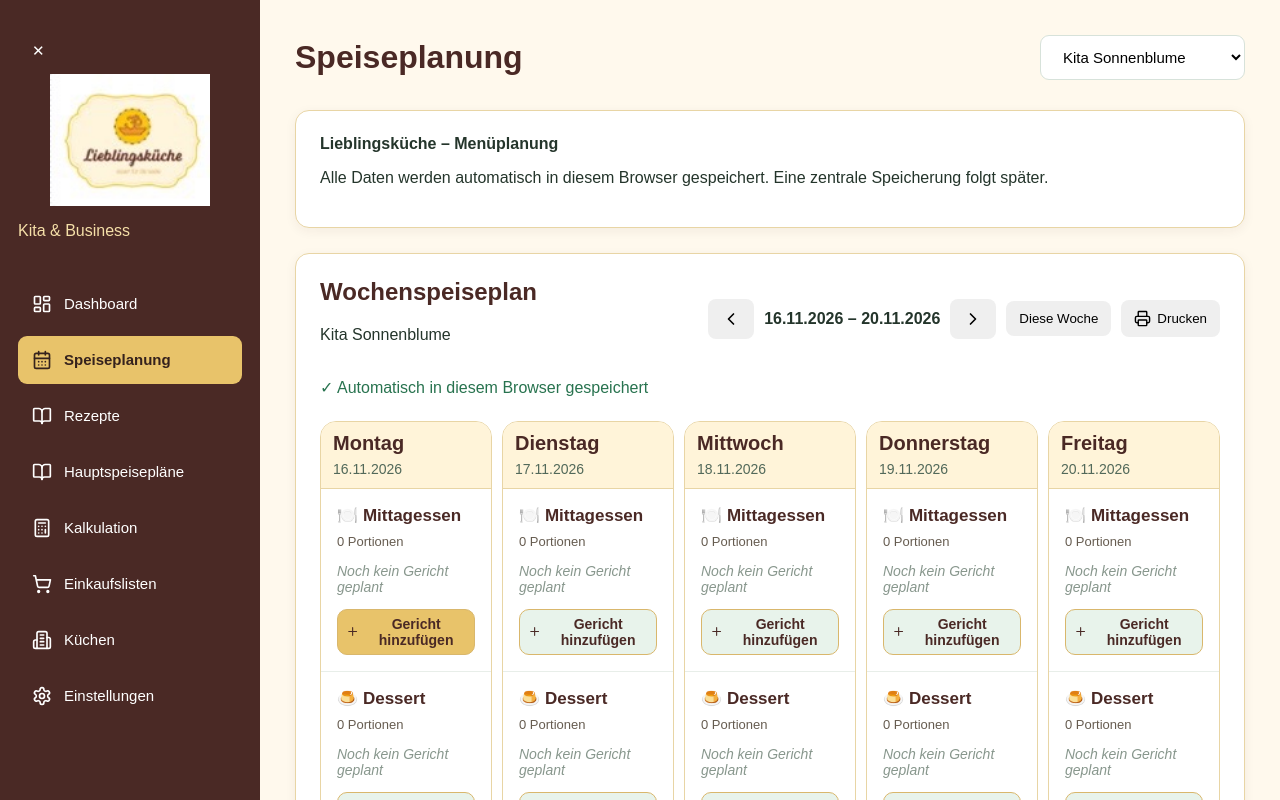
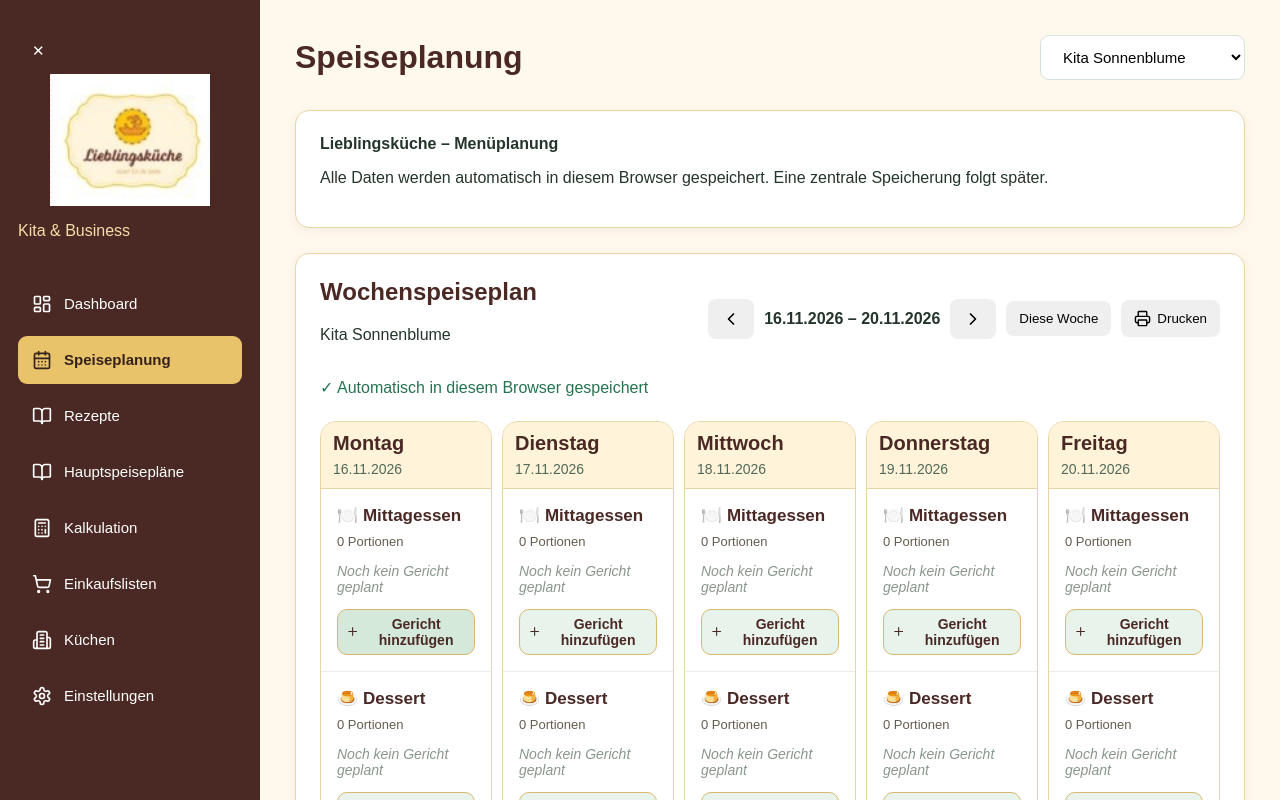
Before and after one commit to reitclub-lochau/Men-planer, a React (Vite) app: page / in a window 1280 px wide. In both pictures the pointer is over the button 406 px from the left and 631 px from the top of the page. Shown: the top 800 px of the page. Built offline with nearby package versions, Linux system fonts and the light colour scheme.

Commit message:
Update index.css

```diff
--- a/src/index.css
+++ b/src/index.css
@@ -784,9 +784,8 @@ h1, h2, h3 {
   font-weight: 600;
   cursor: pointer;
 }
-
 .add-meal-button:hover {
-  background: #E8C36A;
+  background: #d5e9db;
 }
 
 .add-meal-button:focus-visible {
```
